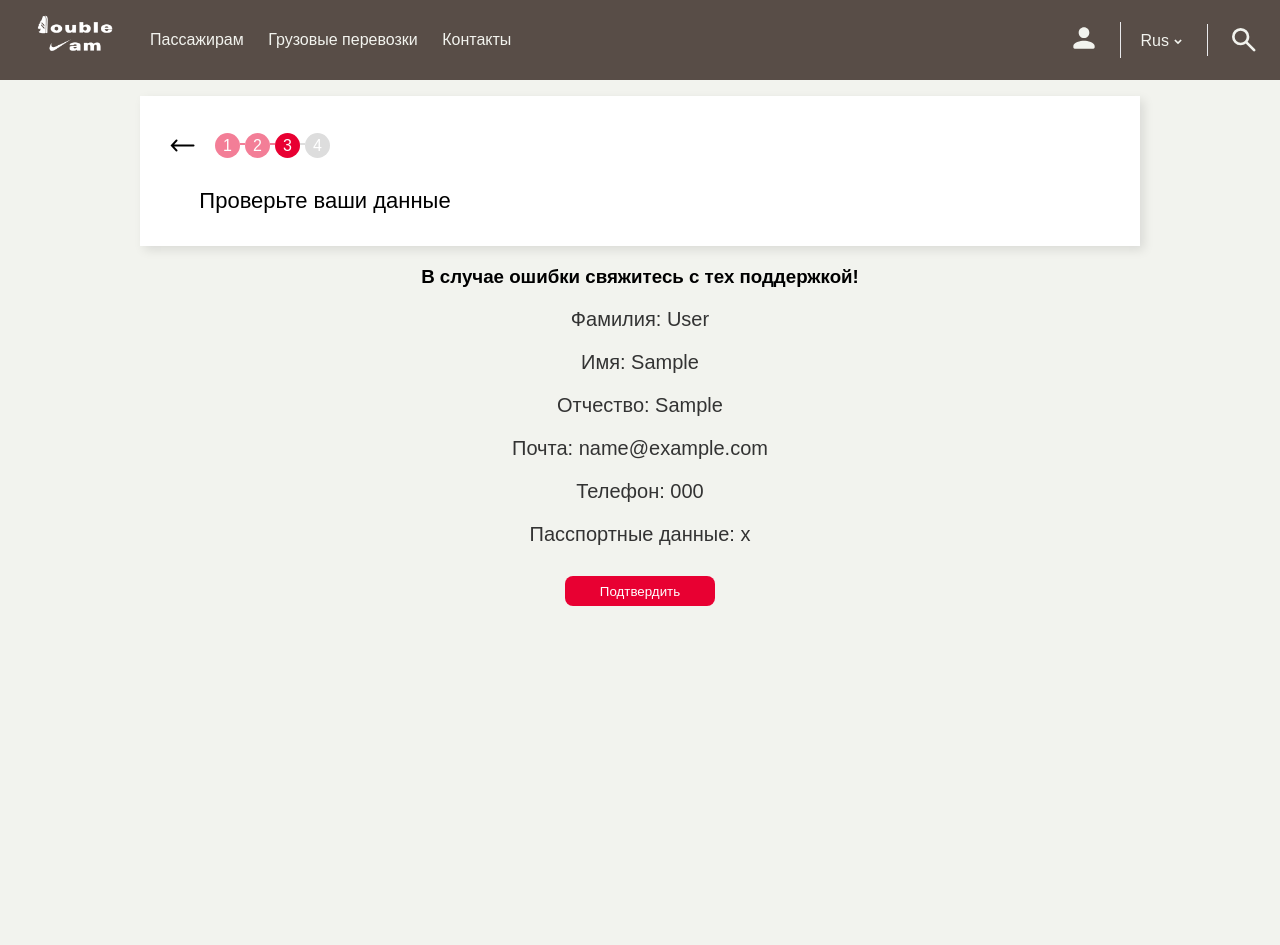
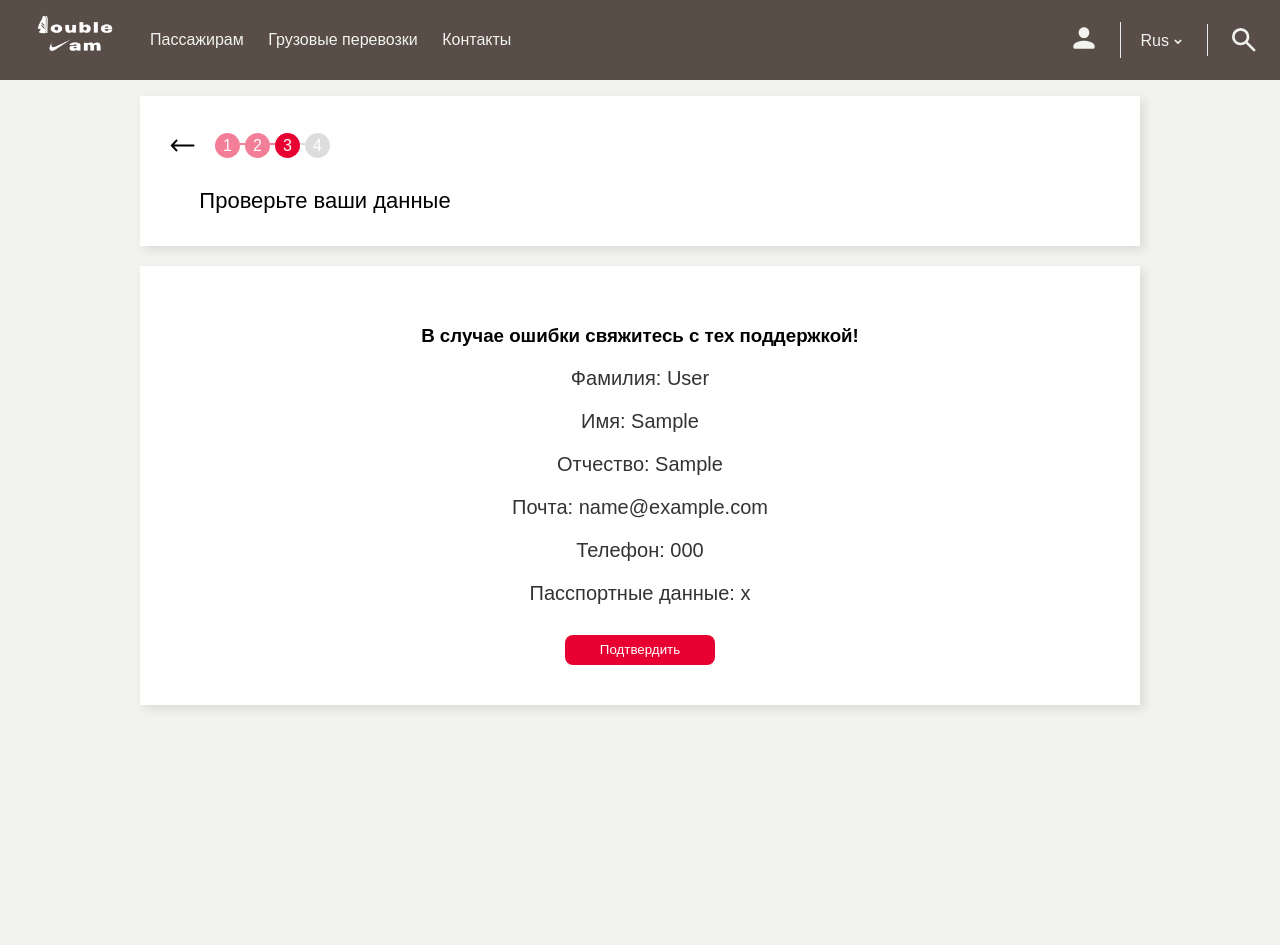
Before and after one commit to Max2288/trains_project, a Django app: page /trip/boarding in a window 1280 px wide. Shown: the top 945 px of the page. Run offline with Django 4.2, Linux system fonts and the light colour scheme; a user stored in the database is signed in; tables that the repository leaves empty hold one stand-in row (values such as "Sample post").

Commit message:
Added more changes for styles

```diff
--- a/RussianRailways/static/tickets/css/passanger-info.css
+++ b/RussianRailways/static/tickets/css/passanger-info.css
@@ -102,6 +102,14 @@ body {
 .main-sect .choose-btn:hover {
   background-color: #333;
 }
+.main-sect .profile-block {
+  width: 920px;
+  padding: 40px;
+  background-color: #fff;
+  -webkit-box-shadow: 4px 4px 10px rgba(0, 0, 0, 0.1);
+          box-shadow: 4px 4px 10px rgba(0, 0, 0, 0.1);
+  margin: auto;
+}
 
 .error {
   width: 920px;
--- a/RussianRailways/static/tickets/scss/buy-ticket.scss
+++ b/RussianRailways/static/tickets/scss/buy-ticket.scss
@@ -68,6 +68,11 @@ body{
     }
 }
 .main-sect{
+    width: 920px;
+    padding: 40px;
+    margin: auto;
+    background-color: #fff;
+    box-shadow: 4px 4px 10px rgba(0, 0, 0, 0.1);
     p{
         color: #333;
         font-size: 20px;
--- a/RussianRailways/static/tickets/scss/passanger-info.scss
+++ b/RussianRailways/static/tickets/scss/passanger-info.scss
@@ -92,6 +92,13 @@ body {
     .choose-btn:hover {
         background-color: #333;
     }
+    .profile-block{
+        width: 920px;
+        padding: 40px;
+        background-color: #fff;
+        box-shadow: 4px 4px 10px rgba(0, 0, 0, 0.1);
+        margin: auto;
+    }
 }
 .error {
     h1{
--- a/RussianRailways/templates/tickets/passenger_info.html
+++ b/RussianRailways/templates/tickets/passenger_info.html
@@ -32,16 +32,16 @@
         <form method="post"
             action="{% url 'buy_ticket' %}?route={{ request.GET.route }}&departure_station={{ request.GET.departure_station }}&arrival_station={{ request.GET.arrival_station }}&seat_type={{ request.GET.seat_type }}&seat={{ request.GET.seat }}">
             {% csrf_token %}
-            <h3>В случае ошибки свяжитесь с тех поддержкой!</h3>
             <div class="profile-block">
+                <h3>В случае ошибки свяжитесь с тех поддержкой!</h3>
                 <p>Фамилия: {{ passenger.user.last_name }}</p>
                 <p>Имя: {{ passenger.user.first_name }}</p>
                 <p>Отчество: {{ passenger.patronymic }}</p>
                 <p>Почта: {{ passenger.user.email }}</p>
                 <p>Телефон: {{ passenger.phone_number }}</p>
                 <p>Пасспортные данные: {{ passenger.passport_data }}</p>
+                <button class="choose-btn" type="submit">Подтвердить</button>
             </div>
-            <button class="choose-btn" type="submit">Подтвердить</button>
         </form>
         {% else %}
         <div class="error">
```
Also changed, not shown: RussianRailways/static/tickets/css/buy-ticket.css (+8 -0 lines).
